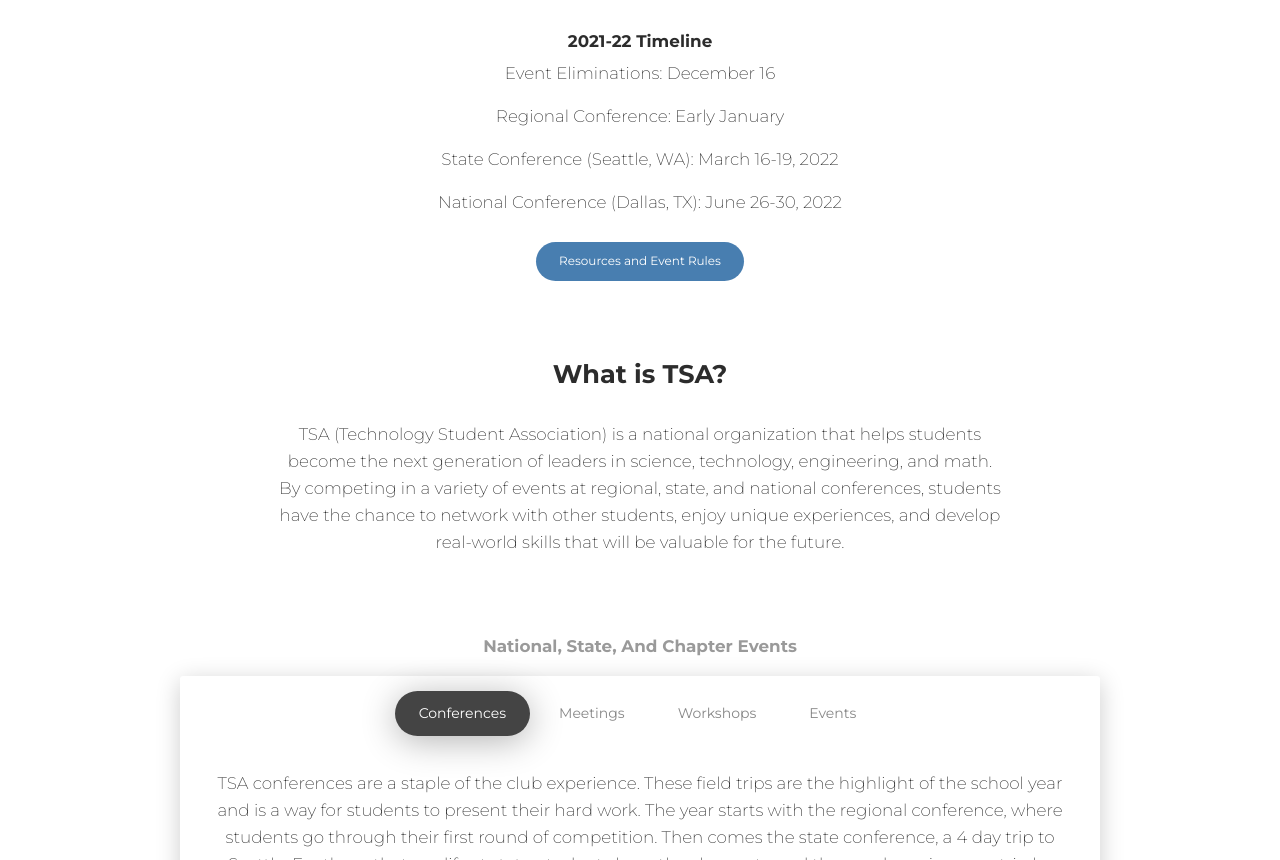
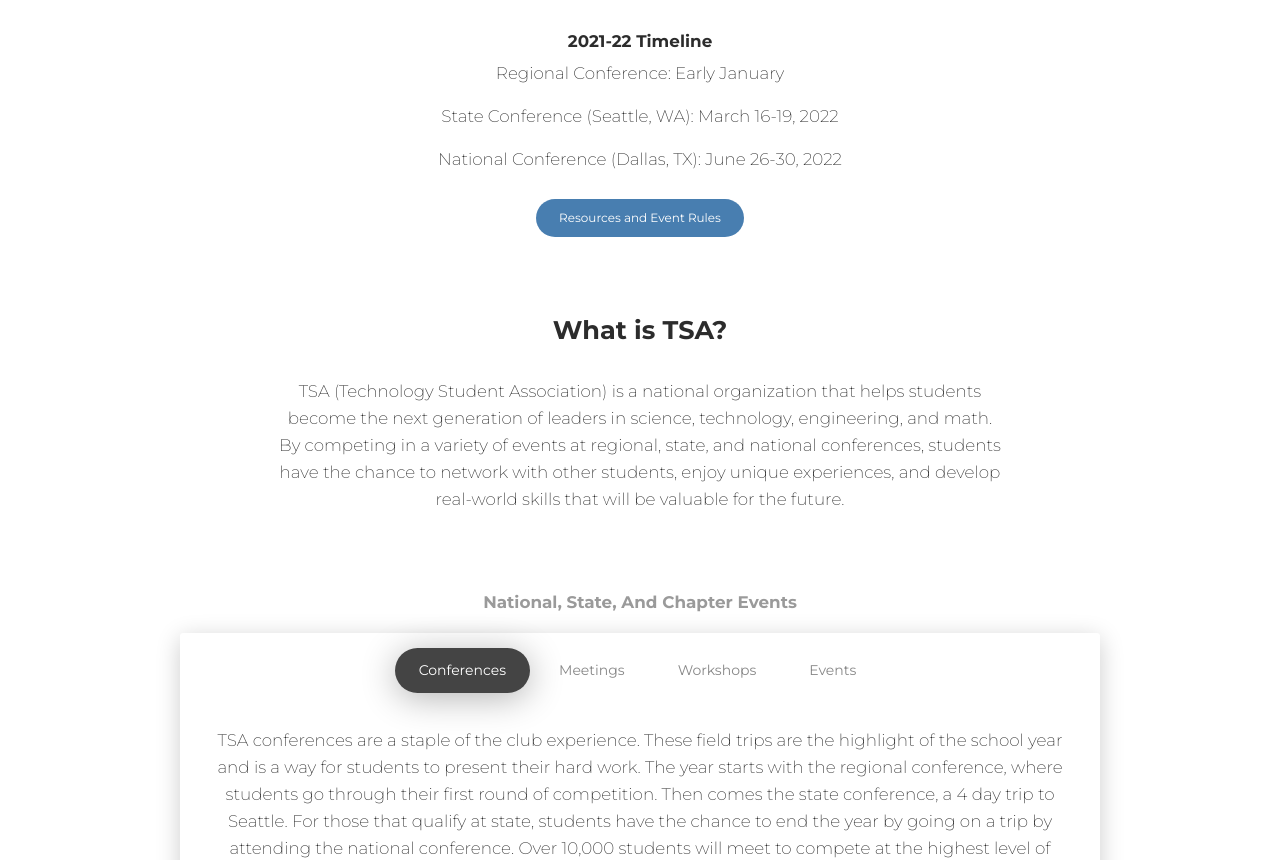
Before and after one commit to siddharth-saraf/InglemoorTSA, a plain HTML site: page index.html in a window 1280 px wide. Shown: the part 1188-2048 px from the top of the page. Drawn offline with Linux system fonts and the light colour scheme.

Commit message:
changed the event listed on index page

```diff
--- a/index.html
+++ b/index.html
@@ -127,7 +127,6 @@
         <h2 class="title" style = "margin-bottom: 5px;">Welcome to Inglemoor TSA.</h2>
         <p class = "title">Make sure to sign up for your events and start working on them. Reach out to us if you still need a mentor. Sign up for updates on our Remind (text @ihstsa22 to 81010.)</p>
         <p class="title" style = "margin-bottom: 5px;">2021-22 Timeline</p>
-        <p>Event Eliminations: December 16</p>
         <p>Regional Conference: Early January</p>
         <p>State Conference (Seattle, WA): March 16-19, 2022</p>
         <p>National Conference (Dallas, TX): June 26-30, 2022</p>
```
